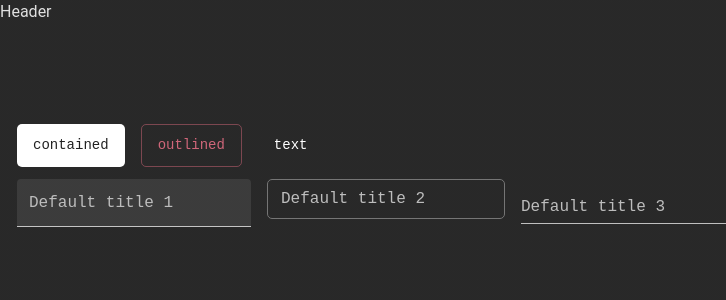
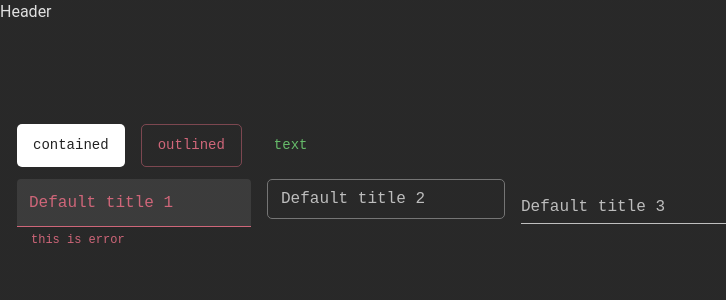
Before and after one commit to NitinSirsath/react-project-template, a React (Vite) app: page / in a window 1280 px wide. Shown: the top 300 px of the page, without its empty margins (0-726 px from the left). Built offline with nearby package versions, Linux system fonts and the light colour scheme; sample sign-in values are in the browser's storage.

Commit message:
changed styles button and textfield

```diff
--- a/src/routes/HomePage/Index.tsx
+++ b/src/routes/HomePage/Index.tsx
@@ -10,10 +10,18 @@ const HomePage = () => {
         <Button variant="outlined" color="error">
           outlined
         </Button>
-        <Button variant="text">text</Button>
+        <Button color="success" variant="text">
+          text
+        </Button>
       </Stack>
       <Stack direction={"row"} gap={2}>
-        <TextField label="Default title 1" variant="filled" size="small" />
+        <TextField
+          label="Default title 1"
+          error={true}
+          helperText={"this is error"}
+          variant="filled"
+          size="small"
+        />
         <TextField label="Default title 2" variant="outlined" size="small" />
         <TextField label="Default title 3" variant="standard" size="small" />
       </Stack>
```
